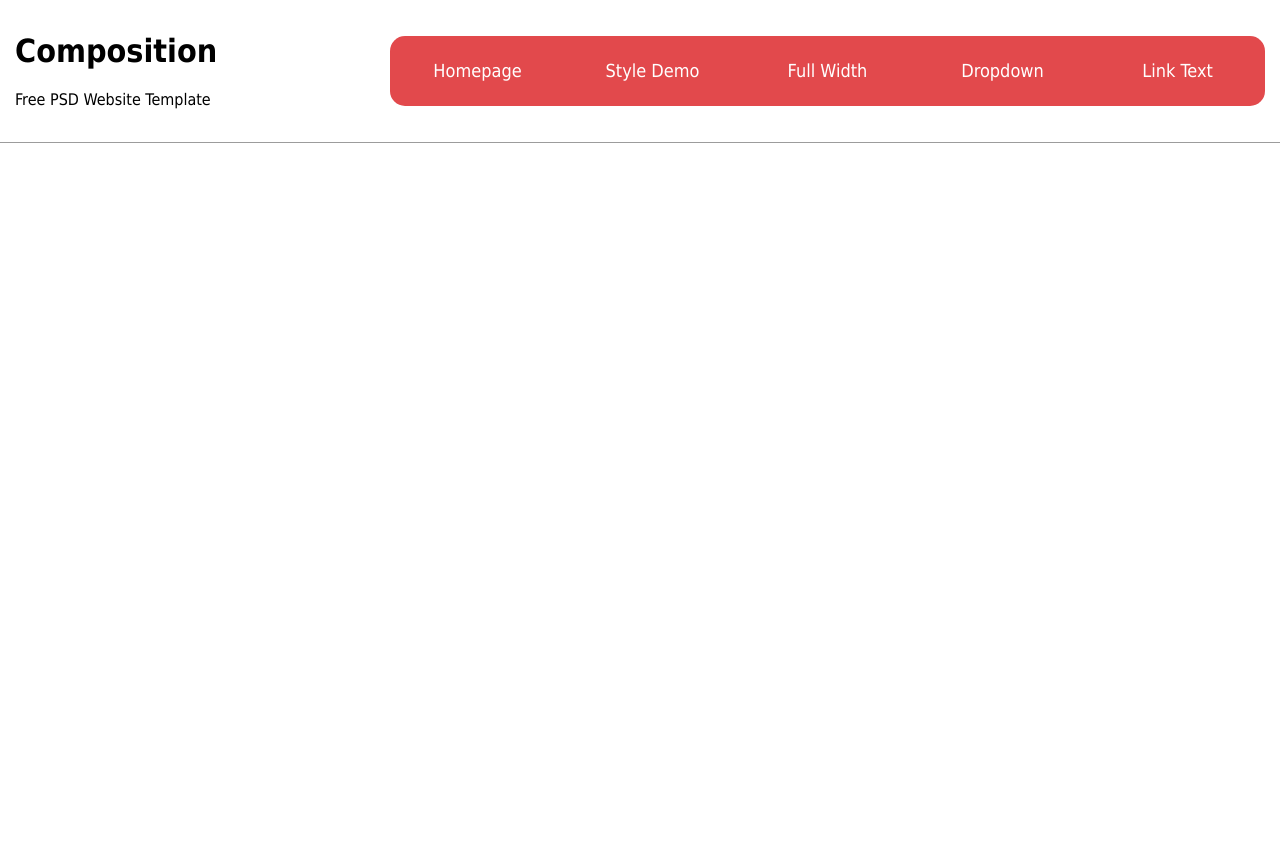
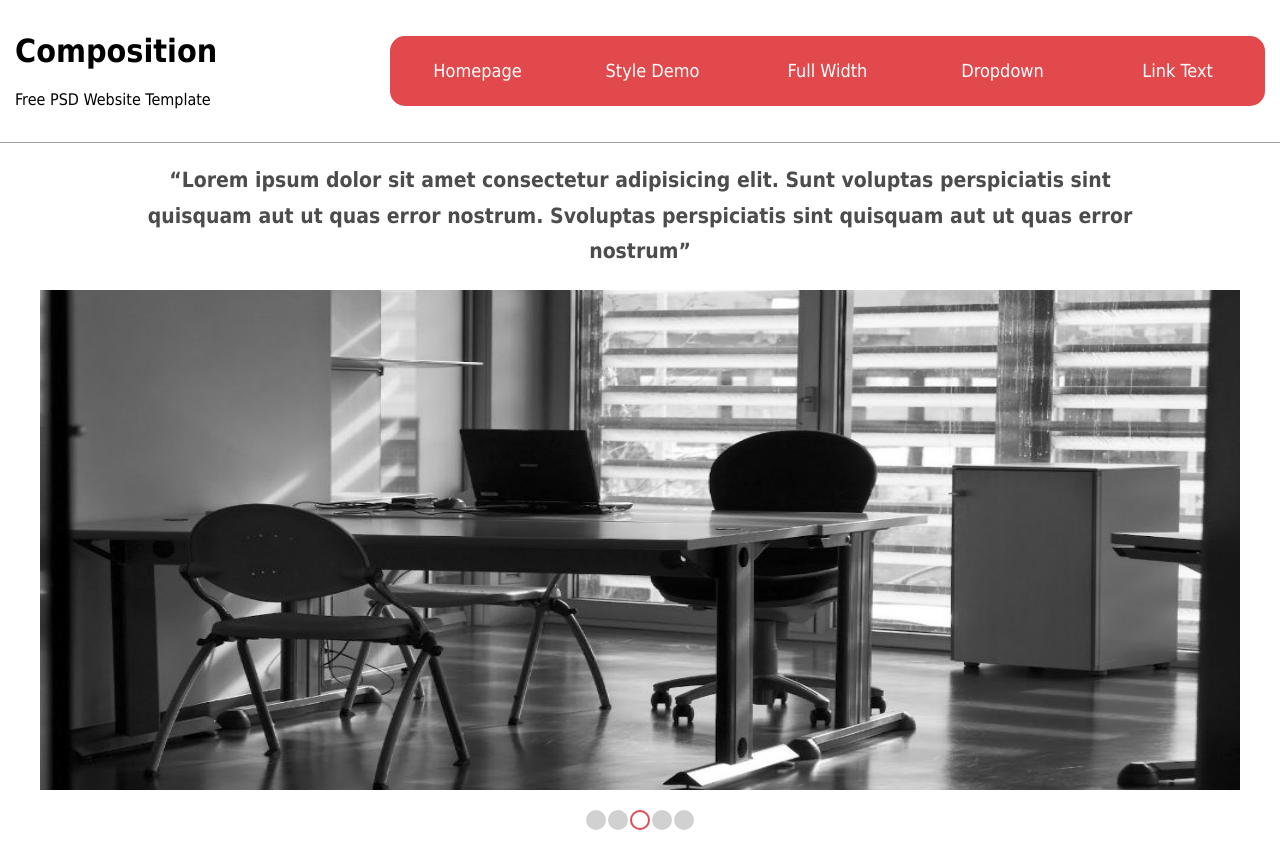
Before and after one commit to mostafafinal/sass-project, a website: page index.html in a window 1280 px wide. Before the commit the page ends 800 px from the top, so only its background shows below. Drawn offline with nearby package versions, Linux system fonts and the light colour scheme; files that its build step writes are made by us from their sources.

Commit message:
Creating slider section

```diff
--- a/css/scss/pages/_home.scss
+++ b/css/scss/pages/_home.scss
@@ -0,0 +1,37 @@
+.slider {
+    padding: 20px 0;
+    text-align: center;
+    q {
+        display: block;
+        width: 80%;
+        margin: 0 auto 20px;
+        color: rgba(black, .7);
+        font: {
+            size: 21px;
+            weight: bold;
+        }
+        line-height: 1.7;
+    }
+    .slide-img {
+        width: 1200px;
+        height: 500px;
+    }
+    .bullets {
+        display: flex;
+        gap: 2px;
+        justify-content: center;
+        li {
+            width: 20px;
+            height: 20px;
+            background-color: #d1d1d1;
+            border-radius: 50%;
+            transition: .3s;
+            border: 2px solid #d1d1d1;
+            &.active,
+            &:hover {
+                background-color: #fff;
+                border: 2px solid $redColor;
+            }
+        }
+    }
+}
--- a/index.html
+++ b/index.html
@@ -26,5 +26,24 @@
       </div>
     </div>
     <!-- End Header -->
+    <!-- Start Slider -->
+    <div class="slider">
+      <div class="container">
+        <q
+          >Lorem ipsum dolor sit amet consectetur adipisicing elit. Sunt
+          voluptas perspiciatis sint quisquam aut ut quas error nostrum.
+          Svoluptas perspiciatis sint quisquam aut ut quas error nostrum</q
+        >
+        <img src="imgs/slide-img.jpg" class="slide-img" />
+        <ul class="bullets">
+          <li></li>
+          <li></li>
+          <li class="active"></li>
+          <li></li>
+          <li></li>
+        </ul>
+      </div>
+    </div>
+    <!-- End Slider -->
   </body>
 </html>
```
Also changed, not shown: css/homepage.css, imgs/avatar.png (deleted), imgs/home.png (deleted), imgs/slide-img.jpg (added), imgs/standard.png (deleted), imgs/stylish.png (deleted), imgs/sublist.png (deleted), 2 other files.
